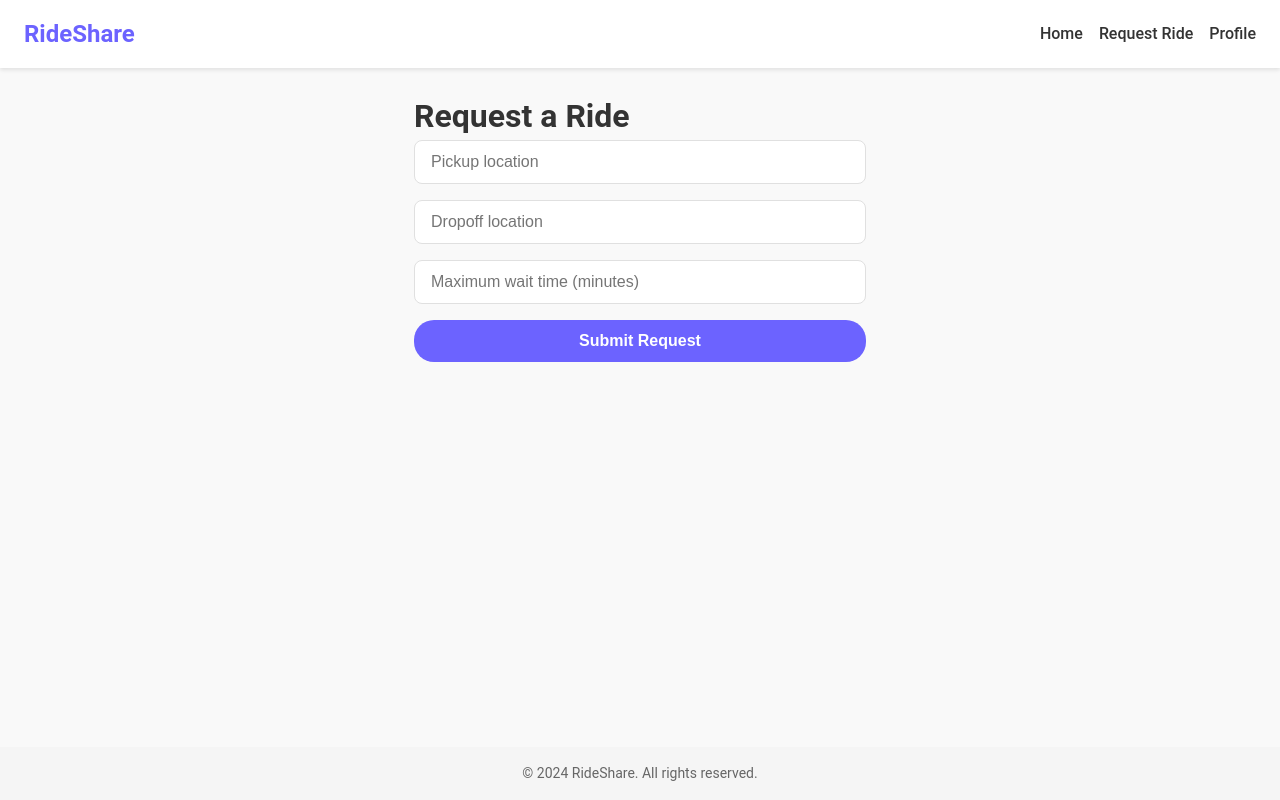
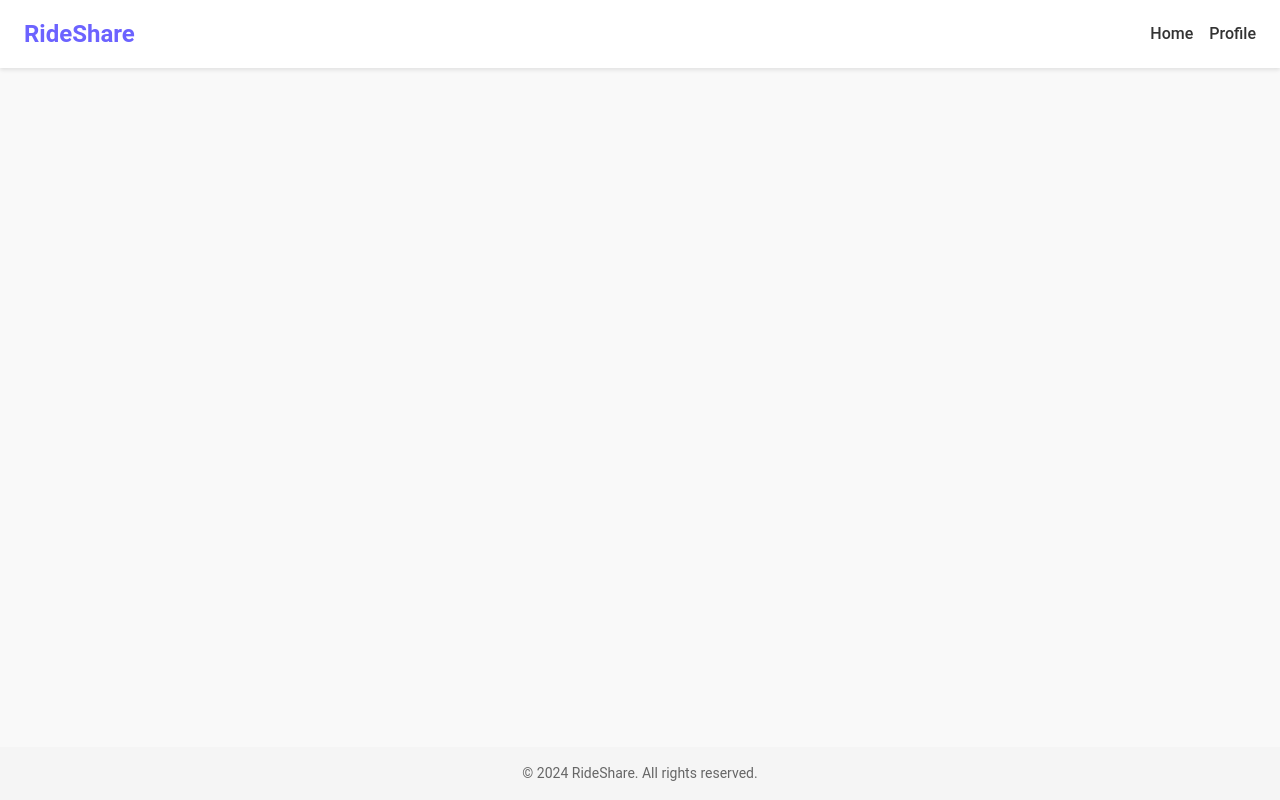
Before and after one commit to Hyowon-Cho/CurtisWarriorsFront, a React (Create React App) app: page /ride-request in a window 1280 px wide. Built offline with nearby package versions, Linux system fonts and the light colour scheme.

Commit message:
Revising Address Block

```diff
--- a/src/App.js
+++ b/src/App.js
@@ -2,7 +2,6 @@ import React from "react";
 import { BrowserRouter as Router, Route, Routes } from "react-router-dom";
 import styled from "styled-components";
 import Home from "./components/screens/Home";
-import RideRequest from "./components/screens/RideRequest";
 import Profile from "./components/screens/Profile";
 import Header from "./components/layout/Header";
 import Footer from "./components/layout/Footer";
@@ -25,7 +24,7 @@ function App() {
         <MainContent>
           <Routes>
             <Route path="/" element={<Home />} />
-            <Route path="/ride-request" element={<RideRequest />} />
+            {/* <Route path="/ride-request" element={<RideRequest />} /> 삭제 */}
             <Route path="/profile" element={<Profile />} />
           </Routes>
         </MainContent>
--- a/src/components/layout/Header.js
+++ b/src/components/layout/Header.js
@@ -40,7 +40,6 @@ const Header = () => {
       <Logo to="/">RideShare</Logo>
       <Nav>
         <NavLink to="/">Home</NavLink>
-        <NavLink to="/ride-request">Request Ride</NavLink>
         <NavLink to="/profile">Profile</NavLink>
       </Nav>
     </HeaderContainer>
--- a/src/components/screens/Home.js
+++ b/src/components/screens/Home.js
@@ -35,17 +35,6 @@ const RideForm = styled.form`
   flex-direction: column;
   gap: 16px;
 `;
-
-const InputWithIcon = styled.div`
-  display: flex;
-  align-items: center;
-  background-color: #f0f0f0;
-  border-radius: 8px;
-  padding: 8px;
-  overflow: visible;
-  width: 100%;
-`;
-
 const InputIcon = styled.div`
   width: 30px;
   height: 30px;
@@ -57,6 +46,17 @@ const InputIcon = styled.div`
   flex-shrink: 0;
 `;
 
+
+const InputWithIcon = styled.div`
+  display: flex;
+  align-items: center;
+  background-color: #f0f0f0;
+  border-radius: 8px;
+  padding: 8px;
+  width: 100%;
+  flex-grow: 1; /* 컨테이너가 화면 크기에 맞게 늘어나도록 설정 */
+  max-width: 100%; /* 최대 너비를 100%로 설정 */
+`;
 const StyledInput = styled.input`
   flex: 1;
   border: none;
@@ -64,6 +64,9 @@ const StyledInput = styled.input`
   font-size: 16px;
   width: 100%;
   min-width: 0;
+  white-space: nowrap; /* 줄바꿈 방지 */
+  overflow: hidden; /* 넘친 텍스트를 숨김 */
+  text-overflow: ellipsis; /* 넘친 텍스트를 ...으로 표시 */
   &:focus {
     outline: none;
   }
--- a/src/components/screens/RideRequest.js
+++ /dev/null
@@ -1,86 +0,0 @@
-import React, { useState } from "react";
-import styled from "styled-components";
-import Input from "../common/Input";
-import Button from "../common/Button";
-import { dummyRideRequests } from "../../dummyData";
-
-const RideRequestContainer = styled.div`
-  max-width: 500px;
-  margin: 0 auto;
-  padding: 24px;
-  white-space: nowrap;  /* 텍스트가 한 줄로 나오도록 */
-  overflow: hidden;     /* 넘치는 텍스트 숨기기 */
-  text-overflow: ellipsis; /* 넘치는 부분 '...'으로 표시 */
-`;
-
-const Form = styled.form`
-  display: flex;
-  flex-direction: column;
-  gap: 16px;
-`;
-
-const RideRequest = () => {
-  const [pickup, setPickup] = useState("");
-  const [dropoff, setDropoff] = useState("");
-  const [maxWaitTime, setMaxWaitTime] = useState("");
-
-  const handleSubmit = (e) => {
-    e.preventDefault();
-
-    // 유효성 검사: 빈 값이 있는지 확인
-    if (!pickup || !dropoff || !maxWaitTime) {
-      alert("All fields are required.");
-      return;
-    }
-
-    // 대기 시간이 숫자이고 10에서 120 사이인지 확인
-    const waitTime = parseInt(maxWaitTime);
-    if (isNaN(waitTime) || waitTime < 10 || waitTime > 120) {
-      alert("Maximum wait time should be between 10 and 120 minutes.");
-      return;
-    }
-
-    const newRequest = {
-      id: String(dummyRideRequests.length + 1),
-      userId: "1", // Assuming user with ID 1
-      pickup,
-      dropoff,
-      maxWaitTime: waitTime,
-    };
-
-    console.log("New ride request:", newRequest);
-    // 실제 앱에서는 이 데이터를 백엔드로 전송하는 로직이 여기에 포함됨
-    alert("Ride request submitted successfully!");
-  };
-  return (
-    <RideRequestContainer>
-      <h1>Request a Ride</h1>
-      <Form onSubmit={handleSubmit}>
-        <Input
-          placeholder="Pickup location"
-          value={pickup}
-          onChange={(e) => setPickup(e.target.value)}
-          required
-        />
-        <Input
-          placeholder="Dropoff location"
-          value={dropoff}
-          onChange={(e) => setDropoff(e.target.value)}
-          required
-        />
-        <Input
-          type="number"
-          placeholder="Maximum wait time (minutes)"
-          value={maxWaitTime}
-          onChange={(e) => setMaxWaitTime(e.target.value)}
-          min="10"
-          max="120"
-          required
-        />
-        <Button type="submit">Submit Request</Button>
-      </Form>
-    </RideRequestContainer>
-  );
-};
-
-export default RideRequest;
```
